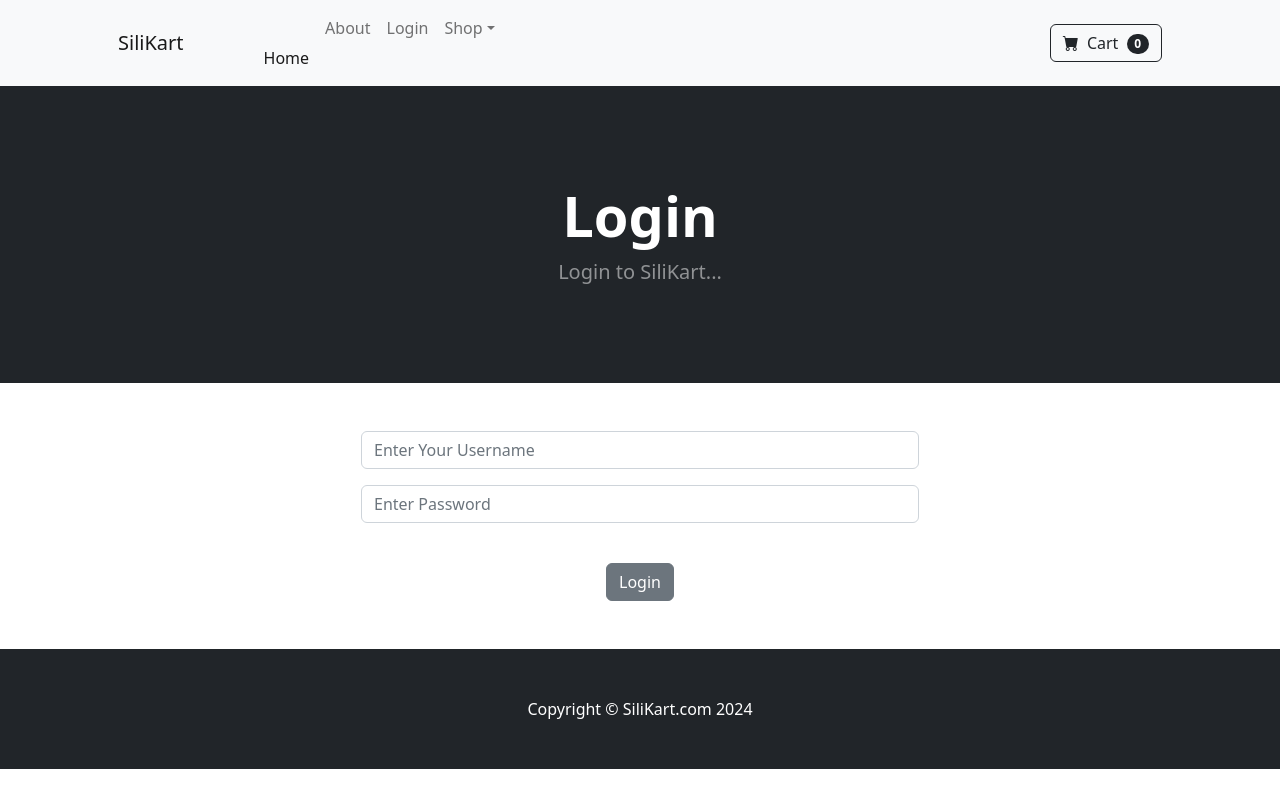
After one commit to Pr1s0ner627/SiliKart, a Django app: page /login/ in a window 1280 px wide. The commit adds this page. Run offline with Django 5.2, Linux system fonts and the light colour scheme; some libraries are stand-ins or nearby versions.

Commit message:
Added Login/Logout

```diff
--- a/store/templates/base.html
+++ b/store/templates/base.html
@@ -17,6 +17,20 @@
     </head>
     <body>
         {% include 'navbar.html' %}
+        {% if messages %}
+            {% for message in messages %}
+            <center>
+                <div class="col-6">
+                    <center>
+                        <div class="alert alert-warning alert-dismissible fade show" role="alert">
+                            {{message}}
+                            <button type="button" class="btn-close" data-bs-dismiss="alert" aria-label="Close"></button>
+                          </div>
+                    </center>
+                </div>
+            </center>
+            {% endfor %}
+        {% endif %}
         {% block content %}
 
         {% endblock %}
--- /dev/null
+++ b/store/templates/login.html
@@ -0,0 +1,37 @@
+{% extends 'base.html' %}
+
+{% block content %}
+<!-- Header-->
+<header class="bg-dark py-5">
+    <div class="container px-4 px-lg-5 my-5">
+        <div class="text-center text-white">
+            <h1 class="display-4 fw-bolder">Login</h1>
+            <p class="lead fw-normal text-white-50 mb-0">Login to SiliKart...</p>
+        </div>
+    </div>
+</header>
+
+<div class="container">
+    <div class="row">
+        <center>
+            <div class="col-md-6">
+                <br /><br />
+                <form action="{% url 'login' %}" method="post">
+                    {% csrf_token %}
+                    <div class="mb-3">
+                      <input type="text" class="form-control" name="username" placeholder="Enter Your Username">
+                    </div>
+                    <div class="mb-3">
+                      <input type="password" class="form-control" name="password" placeholder="Enter Password">
+                    </div>
+                    <br />
+                    <button type="submit" class="btn btn-secondary">Login</button>
+                  </form>
+                  <br /><br />
+            </div>
+        </center>
+
+    </div>
+</div>
+
+{% endblock %}
--- a/store/templates/navbar.html
+++ b/store/templates/navbar.html
@@ -7,6 +7,11 @@
             <ul class="navbar-nav me-auto mb-2 mb-lg-0 ms-lg-4">
                 <li class="nav-item"><a class="nav-link active" aria-current="page" href="{% url 'home' %}">Home</a></li>
                 <li class="nav-item"><a class="nav-link" href="{% url 'about' %}">About</a></li>
+                {% if user.is_authenticated %}
+                <li class="nav-item"><a class="nav-link" href="{% url 'logout' %}">Logout</a></li>
+                {% else %}
+                <li class="nav-item"><a class="nav-link" href="{% url 'login' %}">Login</a></li>
+                {% endif %}
                 <li class="nav-item dropdown">
                     <a class="nav-link dropdown-toggle" id="navbarDropdown" href="#" role="button" data-bs-toggle="dropdown" aria-expanded="false">Shop</a>
                     <ul class="dropdown-menu" aria-labelledby="navbarDropdown">
--- a/store/urls.py
+++ b/store/urls.py
@@ -3,5 +3,7 @@ from . import views
 
 urlpatterns = [
     path('', views.home ,name='home'),
-    path('about/', views.about ,name='about')
+    path('about/', views.about ,name='about'),
+    path('login/', views.loginUser, name='login'),
+    path('logout/', views.logoutUser, name='logout')
 ]
--- a/store/views.py
+++ b/store/views.py
@@ -1,5 +1,7 @@
-from django.shortcuts import render
+from django.shortcuts import render, redirect
 from . import models
+from django.contrib.auth import authenticate, login, logout
+from django.contrib import messages
 
 # Create your views here.
 def home(request):
@@ -8,3 +10,23 @@ def home(request):
 
 def about(request):
     return render(request, 'about.html', {})
+
+def loginUser(request):
+    if request.method == 'POST':
+        username = request.POST['username']
+        password = request.POST['password']
+        user = authenticate(request, username=username, password=password)
+        if user is not None:
+            login(request, user)
+            messages.success(request, ("You are logged in..."))
+            return redirect('home')
+        else:
+            messages.success(request, ("Email or Password do not match."))
+            return redirect('login')
+    else:
+        return render(request, 'login.html', {})
+
+def logoutUser(request):
+    logout(request)
+    messages.success(request, ("You have been logged out..."))
+    return redirect('home')
```
Also changed, not shown: db.sqlite3.
